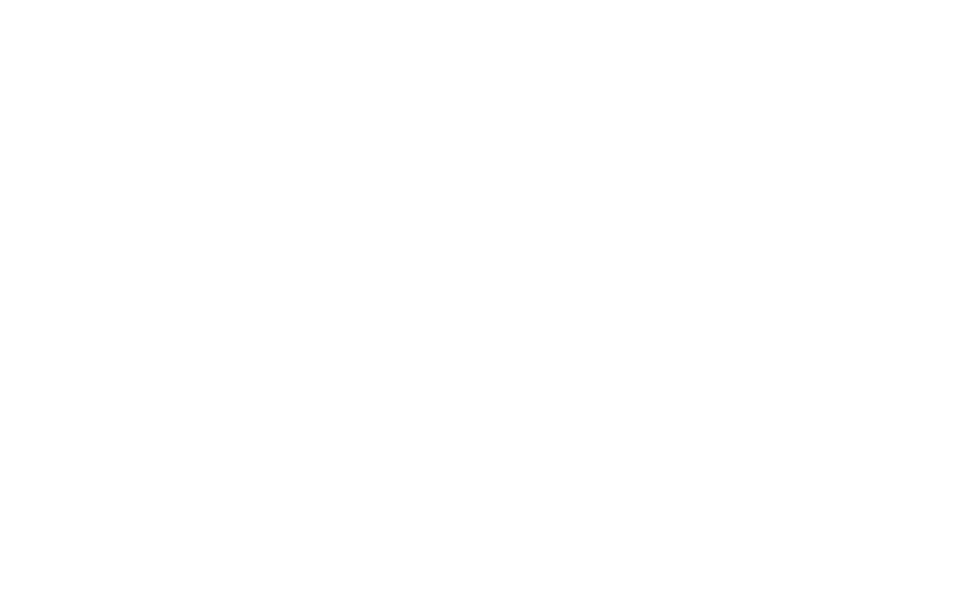
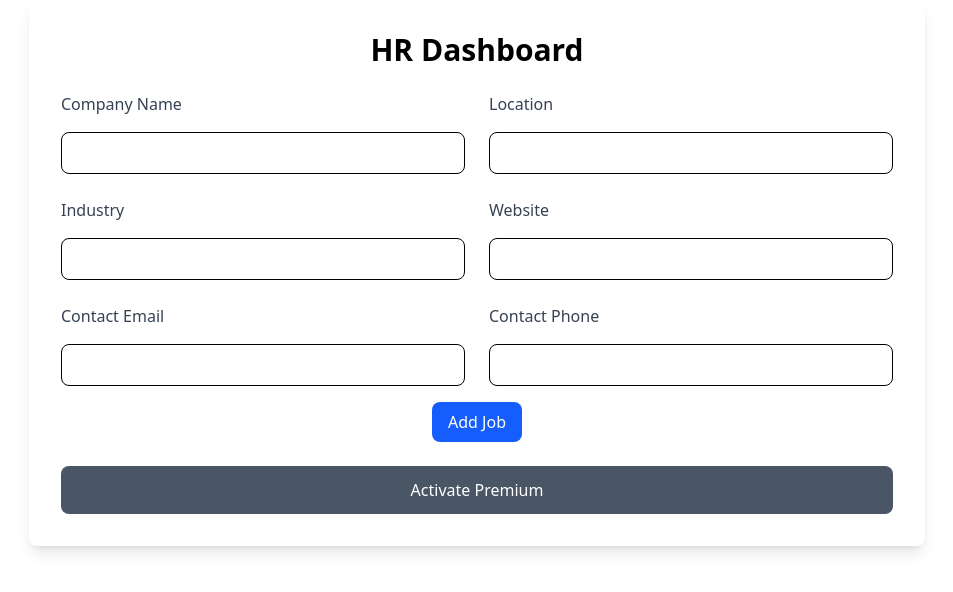
Before and after one commit to Swathijettiboina/Job-Portal, a React (Vite) app in the folder frontend/: page /hrprofile in a window 1280 px wide. Before the commit this address had no page. Shown: the top 592 px of the page, without its empty margins (163-1116 px from the left). Built offline with nearby package versions, Linux system fonts and the light colour scheme; no server answers.

Commit message:
hr profile added

```diff
--- a/frontend/src/App.jsx
+++ b/frontend/src/App.jsx
@@ -6,6 +6,7 @@
 import Signup from './components/Signup';
 import Login from './components/Login';
 import MainPage from './components/MainPage';
+import HrProfile from './components/HrProfile';
 
 function App() {
   return (
@@ -19,6 +20,7 @@
           <Route path='/signup' element={<Signup />} />
           <Route path='/login' element={<Login />} />
           <Route path='/main' element={<MainPage />} />
+          <Route path='/hrprofile' element={<HrProfile />} />
 
         </Routes>
       </BrowserRouter>
--- /dev/null
+++ b/frontend/src/components/HrProfile.jsx
@@ -0,0 +1,88 @@
+import React, { useEffect, useState } from 'react';
+import { useNavigate } from 'react-router-dom';
+import axios from 'axios';
+
+const HrProfile = () => {
+  const [formData, setFormData] = useState({
+    companyName: '',
+    location: '',
+    industry: '',
+    website: '',
+    contactEmail: '',
+    contactPhone: '',
+    jobPosts: [],
+    premium: false,
+  });
+  const [newJob, setNewJob] = useState('');
+  const navigate = useNavigate();
+
+  useEffect(() => {
+    // Fetch recruiter details (mock API call for now)
+    axios.get('http://localhost:5000/recruiter/profile')
+      .then(response => {
+        setFormData(response.data);
+      })
+      .catch(error => console.error('Error fetching recruiter data:', error));
+  }, []);
+
+  const handleInputChange = (e) => {
+    const { name, value } = e.target;
+    setFormData(prev => ({ ...prev, [name]: value }));
+  };
+
+  const addJobPost = () => {
+    if (newJob.trim()) {
+      setFormData(prev => ({
+        ...prev,
+        jobPosts: [...prev.jobPosts, { title: newJob, premium: false }],
+      }));
+      setNewJob('');
+    }
+  };
+
+  const togglePremium = () => {
+    setFormData(prev => ({ ...prev, premium: !prev.premium }));
+  };
+
+  return (
+    <div className="p-8 max-w-4xl mx-auto bg-white shadow-lg rounded-lg">
+      <h1 className="text-3xl font-bold text-center mb-6">HR Dashboard</h1>
+      <div className="grid grid-cols-2 gap-6">
+        <div className="space-y-4">
+          <label className="block text-gray-700">Company Name</label>
+          <input type="text" name="companyName" value={formData.companyName} onChange={handleInputChange} readOnly className="w-full p-2 border rounded-lg" />
+        </div>
+        <div className="space-y-4">
+          <label className="block text-gray-700">Location</label>
+          <input type="text" name="location" value={formData.location} onChange={handleInputChange} className="w-full p-2 border rounded-lg" />
+        </div>
+        <div className="space-y-4">
+          <label className="block text-gray-700">Industry</label>
+          <input type="text" name="industry" value={formData.industry} onChange={handleInputChange} className="w-full p-2 border rounded-lg" />
+        </div>
+        <div className="space-y-4">
+          <label className="block text-gray-700">Website</label>
+          <input type="text" name="website" value={formData.website} onChange={handleInputChange} className="w-full p-2 border rounded-lg" />
+        </div>
+        <div className="space-y-4">
+          <label className="block text-gray-700">Contact Email</label>
+          <input type="email" name="contactEmail" value={formData.contactEmail} onChange={handleInputChange} className="w-full p-2 border rounded-lg" />
+        </div>
+        <div className="space-y-4">
+          <label className="block text-gray-700">Contact Phone</label>
+          <input type="tel" name="contactPhone" value={formData.contactPhone} onChange={handleInputChange} className="w-full p-2 border rounded-lg" />
+        </div>
+      </div>
+
+      <div className="flex gap-2 mt-4 justify-center items-center">
+        <button onClick={addJobPost} className="bg-blue-600 text-white px-4 py-2 rounded-lg hover:bg-blue-700">
+            Add Job
+        </button>
+      </div>
+
+      <button onClick={togglePremium} className={`mt-6 w-full py-3 rounded-lg text-white ${formData.premium ? 'bg-green-600 hover:bg-green-700' : 'bg-gray-600 hover:bg-gray-700'}`}>{formData.premium ? 'Premium Active' : 'Activate Premium'}</button>
+    </div>
+  );
+};
+
+export default HrProfile;
--- a/frontend/src/components/MainNavbar.jsx
+++ b/frontend/src/components/MainNavbar.jsx
@@ -1,79 +1,3 @@
-// import { Link } from "react-router-dom";
-// import { FaHive, FaSearch } from "react-icons/fa"; // Importing icons
-
-// const MainNavbar = () => {
-//   return (
-//     <nav className="bg-white fixed w-full top-0 left-0 shadow-lg py-4 ">
-//       <div className="max-w-7xl mx-auto px-4 sm:px-6 lg:px-8">
-//         <div className="flex justify-between items-center">
-
-//           {/* Brand Name with Icon */}
-//           <div className="flex items-center space-x-2 text-black text-2xl font-bold ">
-//             <FaHive className="text-yellow-500" /> {/* Hive icon */}
-//             <Link to="/">JobHive</Link>
-//           </div>
-
-//           {/* Search Bar with Button */}
-//           <div className="relative flex items-center w-1/3"> {/* Adjust width as needed */}
-//             {/* Search Icon */}
-//             <FaSearch className="absolute left-4 text-gray-500" />
-
-//             {/* Search Input */}
-//             <input
-//               type="text"
-//               placeholder="Search for jobs..."
-//               className="w-full pl-12 pr-24 py-3  border border-gray-300 rounded-full focus:outline-none focus:ring-2 focus:ring-blue-500"
-//             />
-
-//             {/* Search Button */}
-//             <button className="absolute right-1 bg-blue-600 text-white mr-2 px-4 py-1.5 rounded-full hover:bg-blue-700">
-//               Search
-//             </button>
-//           </div>
-
-//           <div className="flex items-center space-x-4">
-//             <Link
-//               to="/"
-//               className="bg-gray-100 text-black px-4 py-2 rounded-md hover:bg-gray-200"
-//             >
-//               Home
-//             </Link>
-//             <Link
-//               to="/jobs"
-//               className="bg-gray-100 text-black px-4 py-2 rounded-md hover:bg-gray-200"
-//             >
-//               Jobs
-//             </Link>
-//             <Link
-//               to="/profile"
-//               className="bg-gray-100 text-black px-4 py-2 rounded-md hover:bg-gray-200"
-//             >
-//               Profile
-//             </Link>
-//             <Link
-//               to="/about"
-//               className="bg-gray-100 text-black px-4 py-2 rounded-md hover:bg-gray-200"
-//             >
-//               About
-//             </Link>
-//             <Link
-//               to="/logout"
-//               className="bg-gray-100 text-black px-4 py-2 rounded-md hover:bg-gray-200"
-//             >
-//               Logout
-//             </Link>
-
-//           </div>
-
-//         </div>
-//       </div>
-//     </nav>
-//   );
-// };
-
-// export default MainNavbar;
-
-
 import { Link } from "react-router-dom";
 import { FaHive, FaSearch, FaHome, FaBriefcase, FaUser, FaSignOutAlt } from "react-icons/fa"; // Importing icons
 
@@ -110,7 +34,7 @@
             <Link to="/jobs" className="flex items-center space-x-1 text-gray-700 hover:text-blue-600">
               <FaBriefcase /> <span>Jobs</span>
             </Link>
-            <Link to="/profile" className="flex items-center space-x-1 text-gray-700 hover:text-blue-600">
+            <Link to="/hrprofile" className="flex items-center space-x-1 text-gray-700 hover:text-blue-600">
               <FaUser /> <span>Profile</span>
             </Link>
             <Link to="/" className="flex items-center space-x-1 text-red-600 hover:text-red-800">
```
Also changed, not shown: 1 other file (tests, documents, lock files or other folders).
